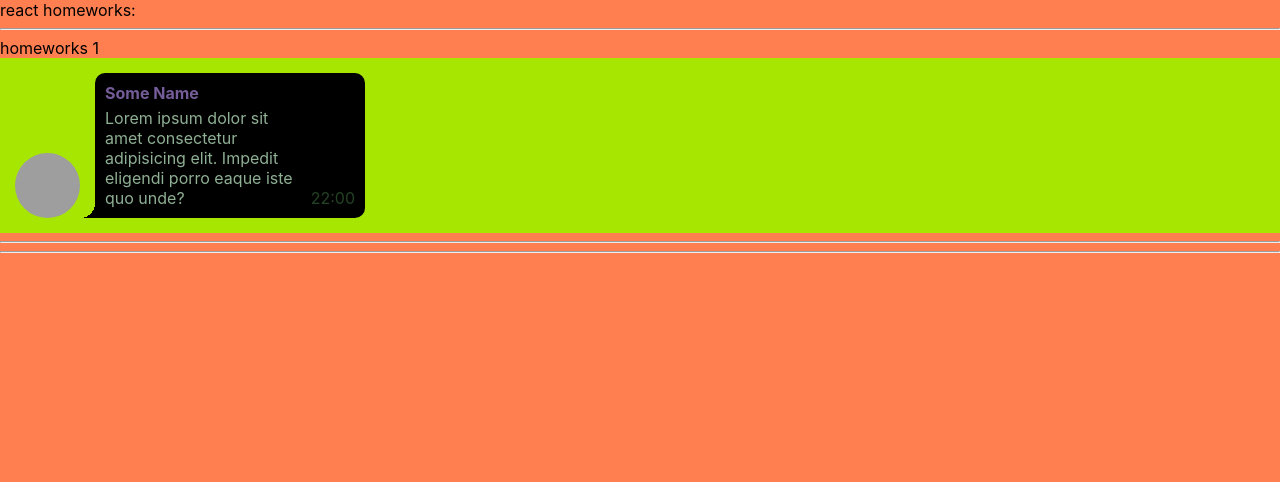
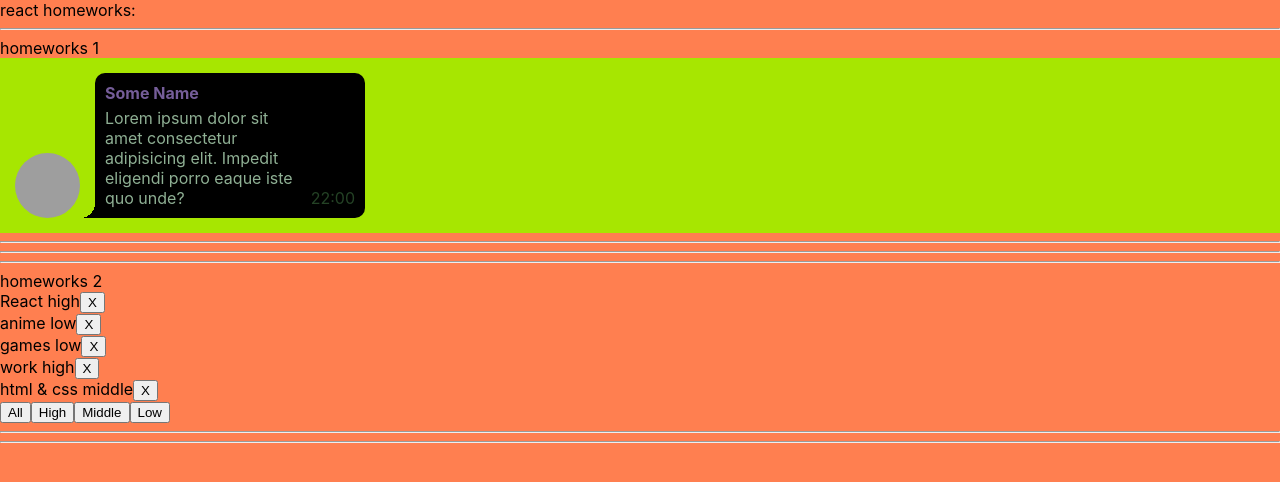
Before and after one commit to m1rade/react-homework, a React (Create React App) app: page / in a window 1280 px wide. Shown: the top 482 px of the page. Built offline with nearby package versions, Linux system fonts and the light colour scheme; grey boxes are pictures that could not be loaded.

Commit message:
Homework is done

```diff
--- a/src/p1-main/m1-ui/u1-app/App.tsx
+++ b/src/p1-main/m1-ui/u1-app/App.tsx
@@ -1,13 +1,14 @@
 import React from 'react'
 import s from './App.module.css'
 import HW1 from '../../../p2-homeworks/h1/HW1'
+import HW2 from '../../../p2-homeworks/h2/HW2'
 
 function App() {
     return (
         <div className={s.App}>
             <div>react homeworks:</div>
             <HW1/>
-            {/*<HW2/>*/}
+            <HW2/>
             {/*<HW3/>*/}
             {/*<HW4/>*/}
             {/*<HW5/>*/}
--- a/src/p2-homeworks/h2/Affair.tsx
+++ b/src/p2-homeworks/h2/Affair.tsx
@@ -1,21 +1,21 @@
-import React from 'react'
+import React from "react";
+import { AffairType } from "./HW2";
 
 type AffairPropsType = {
     // key не нужно типизировать
-    affair: any // need to fix any
-    deleteAffairCallback: any // need to fix any
-}
+    affair: AffairType;
+    deleteAffairCallback: (id: number) => void;
+};
 
 function Affair(props: AffairPropsType) {
-    const deleteCallback = () => {}// need to fix
+    const deleteCallback = () => props.deleteAffairCallback(props.affair._id);
 
     return (
         <div>
-            // show some text
-
+            {props.affair.name} {props.affair.priority}
             <button onClick={deleteCallback}>X</button>
         </div>
-    )
+    );
 }
 
-export default Affair
+export default Affair;
--- a/src/p2-homeworks/h2/Affairs.tsx
+++ b/src/p2-homeworks/h2/Affairs.tsx
@@ -1,12 +1,12 @@
 import React from 'react'
 import Affair from './Affair'
-import {AffairType} from './HW2'
+import {AffairType, FilterType} from './HW2'
 
-type AffairsPropsType = { // need to fix any
-    data: any
-    setFilter: any
-    deleteAffairCallback: any
-}
+type AffairsPropsType = {
+    data: Array<AffairType>
+    setFilter: (filter: FilterType) => void
+    deleteAffairCallback: (id: number) => void //??
+};
 
 function Affairs(props: AffairsPropsType) {
     const mappedAffairs = props.data.map((a: AffairType) => (
@@ -17,10 +17,10 @@
         />
     ))
 
-    const setAll = () => {} // need to fix
-    const setHigh = () => {}
-    const setMiddle = () => {}
-    const setLow = () => {}
+    const setAll = () => props.setFilter("all");
+    const setHigh = () => props.setFilter("high");
+    const setMiddle = () => props.setFilter("middle");
+    const setLow = () => props.setFilter("low");
 
     return (
         <div>
--- a/src/p2-homeworks/h2/HW2.tsx
+++ b/src/p2-homeworks/h2/HW2.tsx
@@ -2,12 +2,16 @@
 import Affairs from './Affairs'
 
 // types
-export type AffairPriorityType = any // need to fix any
-export type AffairType = any // need to fix any
+export type AffairPriorityType = 'low' | 'middle' | 'high';
+export type AffairType = {
+    _id: number
+    name: string
+    priority: AffairPriorityType
+}
 export type FilterType = 'all' | AffairPriorityType
 
 // constants
-const defaultAffairs: any = [ // need to fix any
+const defaultAffairs: Array<AffairType> = [
     {_id: 1, name: 'React', priority: 'high'},
     {_id: 2, name: 'anime', priority: 'low'},
     {_id: 3, name: 'games', priority: 'low'},
@@ -16,20 +20,20 @@
 ]
 
 // pure helper functions
-export const filterAffairs = (affairs: any, filter: any): any => { // need to fix any
-    if (filter === 'all') return affairs
-    else return // need to fix
-}
-export const deleteAffair = (affairs: any, _id: any): any => { // need to fix any
-    return // need to fix
-}
+export const filterAffairs = (affairs: Array<AffairType>, filter: FilterType): Array<AffairType> => {
+    if (filter === "all") return affairs;
+    else return affairs.filter((affair: AffairType) => affair.priority === filter);
+};
+export const deleteAffair = (affairs: Array<AffairType>, _id: number): Array<AffairType> => {
+    return affairs.filter((affair: AffairType) => affair._id !== _id);
+};
 
 function HW2() {
-    const [affairs, setAffairs] = useState<any>(defaultAffairs) // need to fix any
-    const [filter, setFilter] = useState<FilterType>('all')
+    const [affairs, setAffairs] = useState<Array<AffairType>>(defaultAffairs);
+    const [filter, setFilter] = useState<FilterType>('all');
 
     const filteredAffairs = filterAffairs(affairs, filter)
-    const deleteAffairCallback = (_id: any) => setAffairs(deleteAffair(affairs, _id)) // need to fix any
+    const deleteAffairCallback = (_id: number) => setAffairs(deleteAffair(affairs, _id));
 
     return (
         <div>
```
